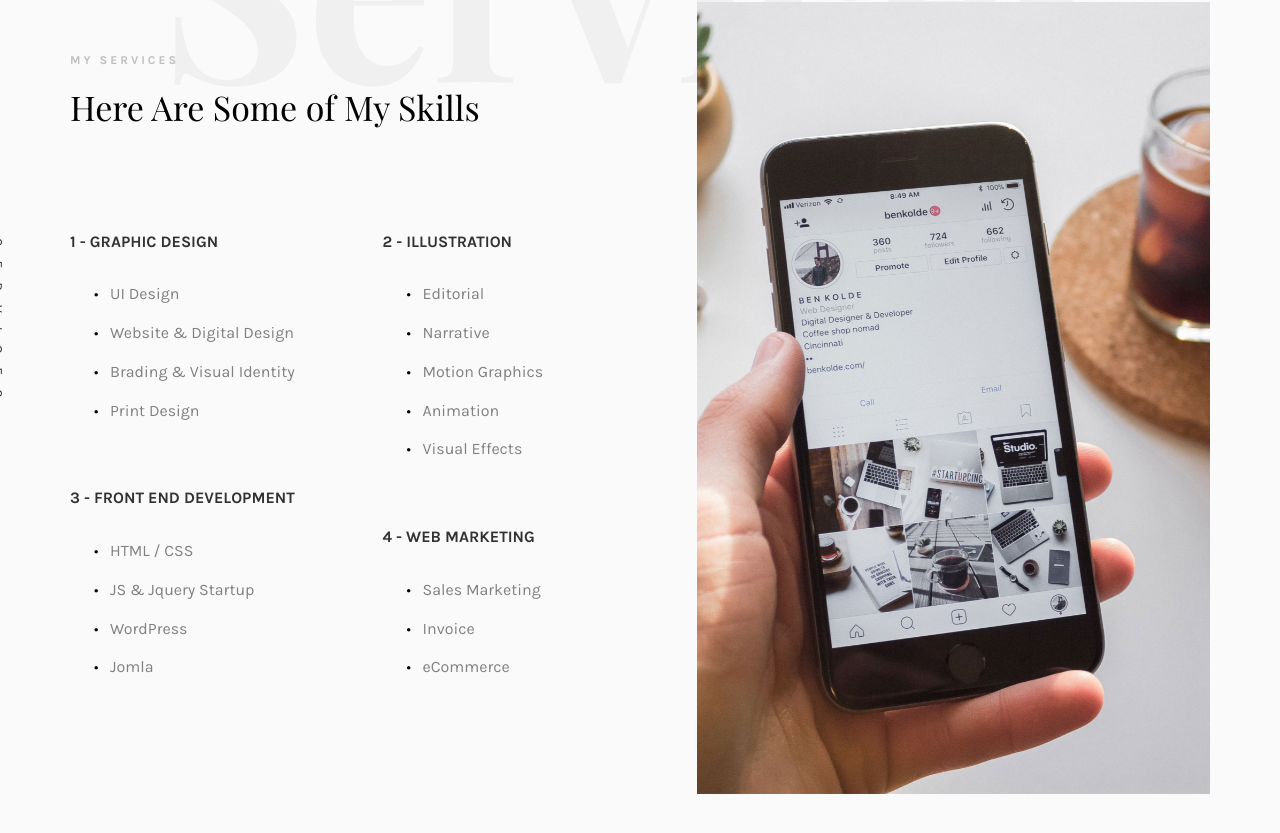
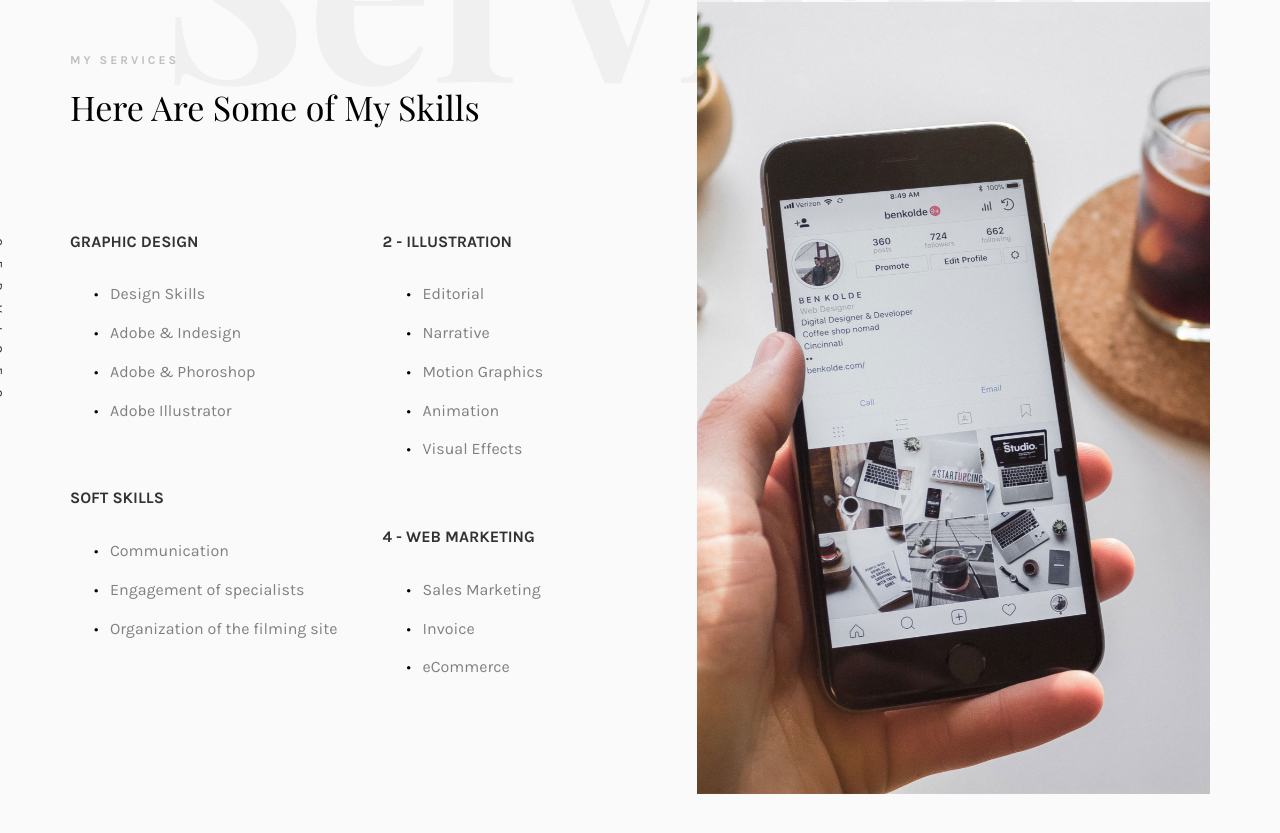
Before and after one commit to MariaZerehnade/resume, a plain HTML site: page index.html in a window 1280 px wide. Shown: the part 1044-1877 px from the top of the page. Drawn offline with nearby package versions, Linux system fonts and the light colour scheme; files whose address does not match are found by name; a web font is replaced by a local one.

Commit message:
Update index.html

```diff
--- a/index.html
+++ b/index.html
@@ -176,21 +176,20 @@
 									</div>
 									<div class="col-md-6">
 										<div class="services animate-box">
-											<h3>1 - Graphic Design</h3>
+											<h3>Graphic Design</h3>
 											<ul>
-												<li>UI Design</li>
-												<li>Website &amp; Digital Design</li>
-												<li>Brading &amp; Visual Identity</li>
-												<li>Print Design</li>
+												<li>Design Skills</li>
+												<li>Adobe &amp; Indesign</li>
+												<li>Adobe &amp; Phoroshop</li>
+												<li>Adobe Illustrator</li>
 											</ul>
 										</div>
 										<div class="services animate-box">
-											<h3>3 - Front End Development</h3>
+											<h3>Soft Skills</h3>
 											<ul>
-												<li>HTML / CSS</li>
-												<li>JS &amp; Jquery Startup</li>
-												<li>WordPress</li>
-												<li>Jomla</li>
+												<li>Communication</li>
+												<li>Engagement of specialists</li>
+												<li>Organization of the filming site</li>
 											</ul>
 										</div>
 									</div>
```
